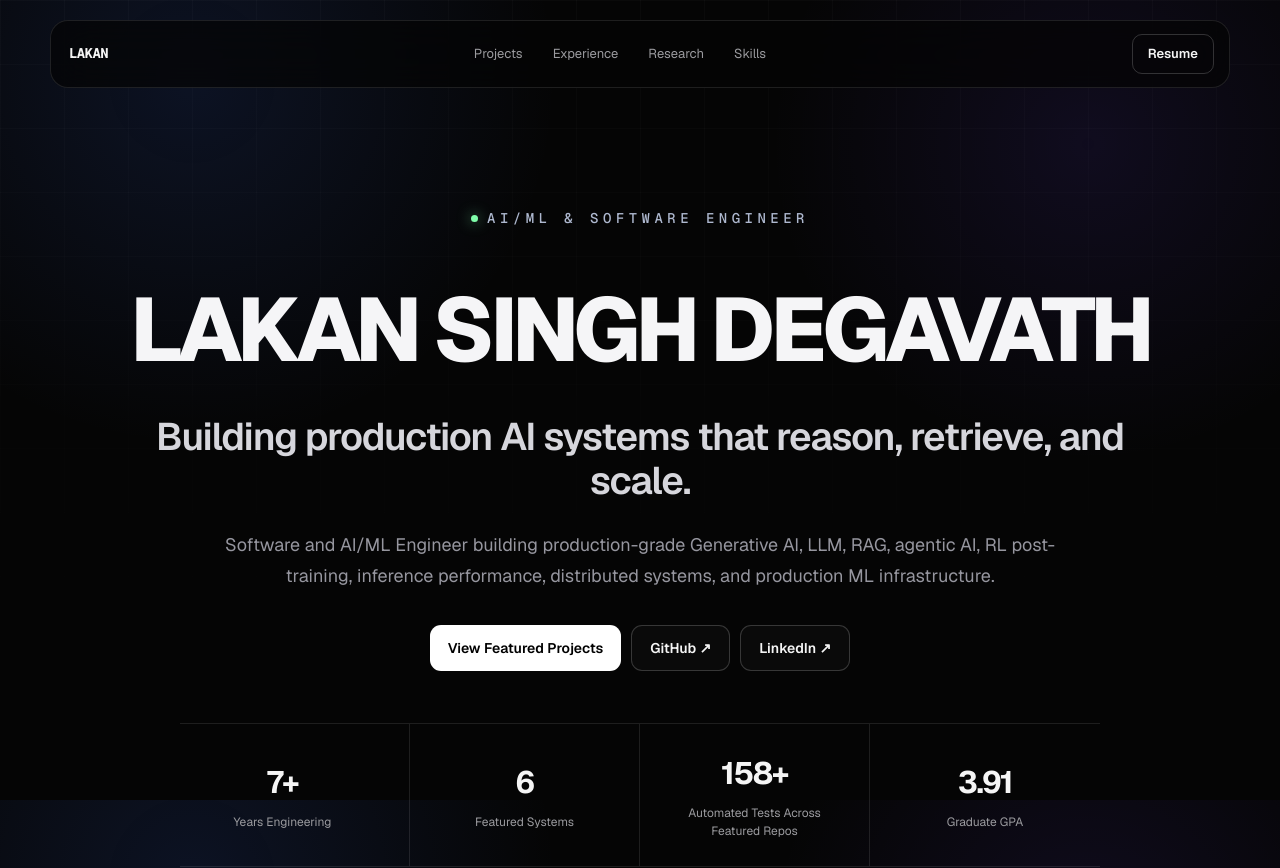
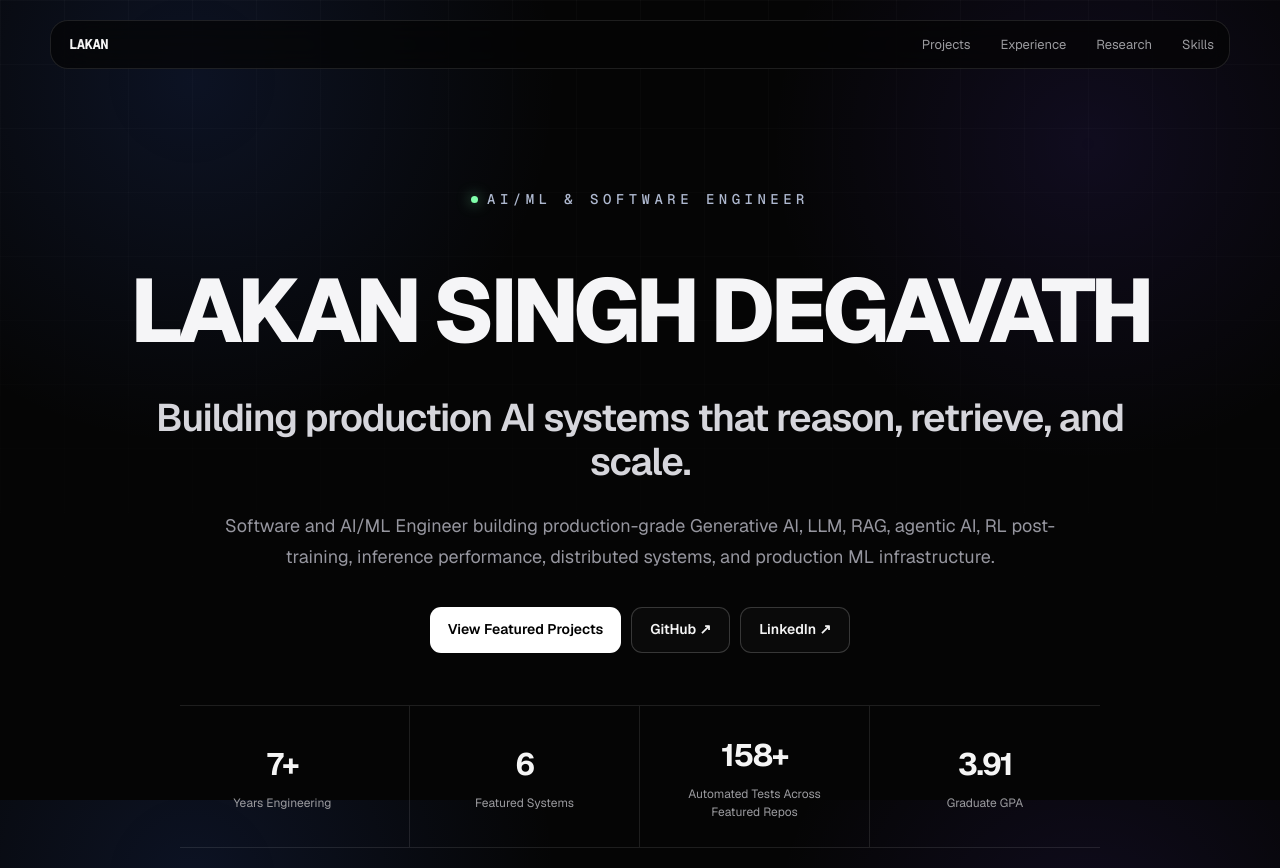
Before and after one commit to Lakan1509/lakan-portfolio, a Next.js app: page / in a window 1280 px wide. Shown: the top 868 px of the page. Built offline with nearby package versions, Linux system fonts and the light colour scheme.

Commit message:
Update page.tsx

```diff
--- a/app/page.tsx
+++ b/app/page.tsx
@@ -139,9 +139,6 @@ export default function Home() {
           <a href="#skills">Skills</a>
         </nav>
 
-        <a className="nav-cta" href="/resume.pdf" target="_blank">
-          Resume
-        </a>
       </header>
 
       <section className="hero" id="top">
```
